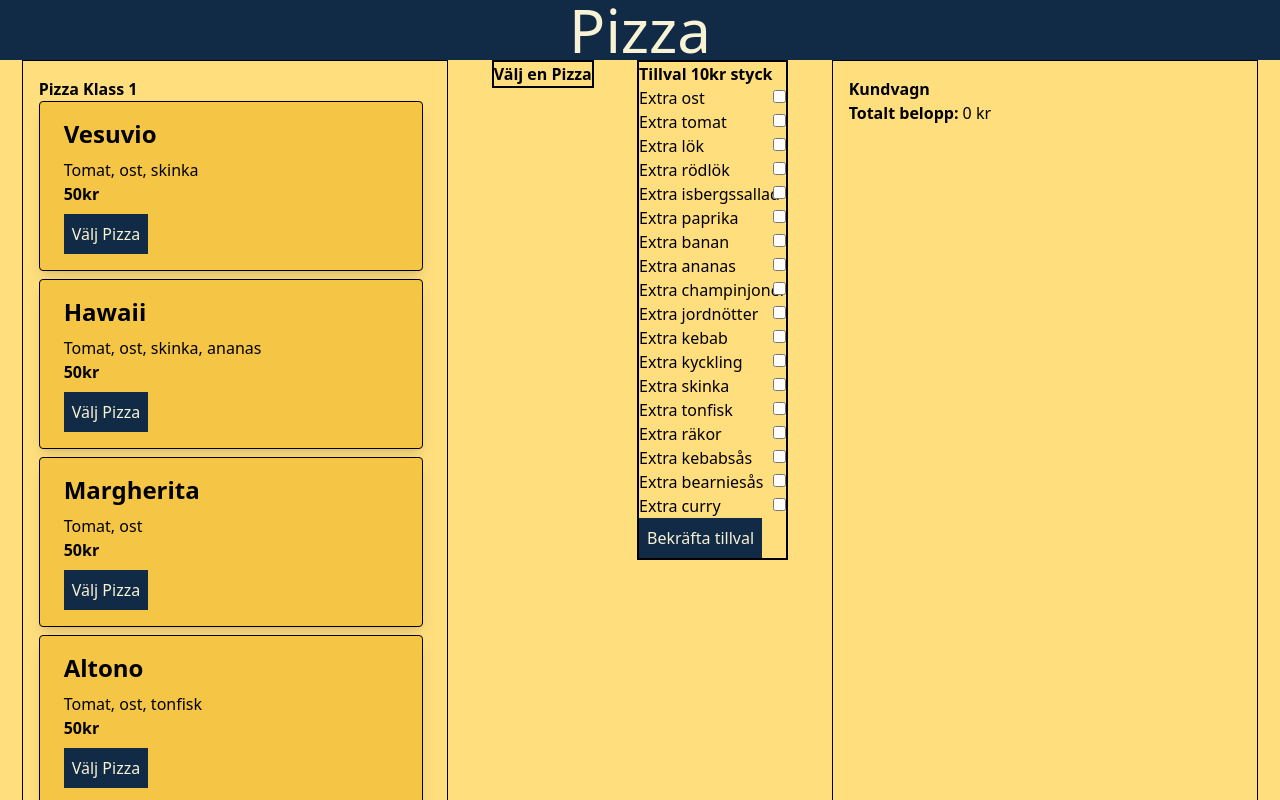
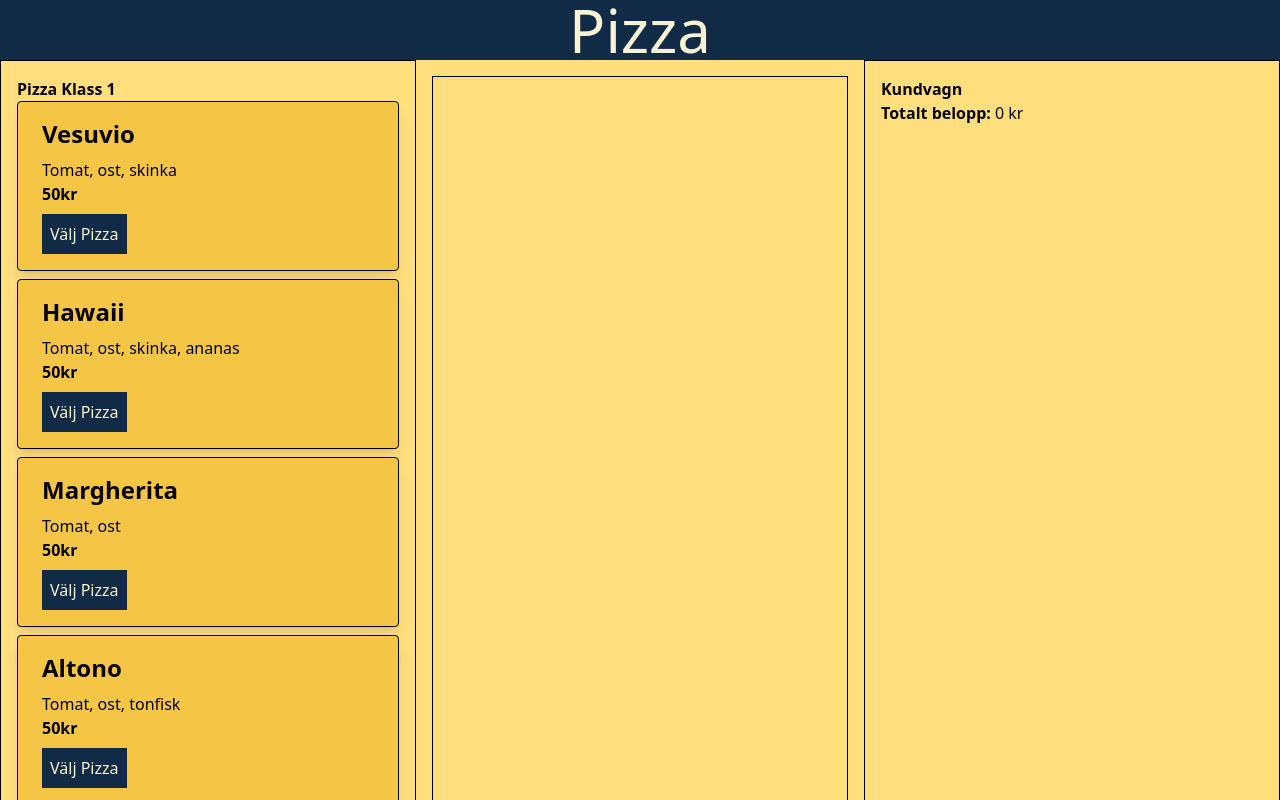
Before and after one commit to biggieliten/PizzaCalculator, a React (Vite) app: page / in a window 1280 px wide. Shown: the top 800 px of the page. Built offline with nearby package versions, Linux system fonts and the light colour scheme.

Commit message:
styling some more talwind

```diff
--- a/src/Components/ChosenProduct/ChosenProduct.tsx
+++ b/src/Components/ChosenProduct/ChosenProduct.tsx
@@ -69,11 +69,17 @@
 
   return (
     <>
+      <div className="flex flex-col justify-center items-center m-4 w-1/3 p-4 border border-gray-200">
         <div className="flex flex-col border-solid border-2 border-sky-500 size-fit">
-        <h1 className="font-bold">Välj en Pizza</h1>
-        <h2>{currentPizza?.name}</h2>
-        {/* <Button ButtonClick={() => deletePizza(pizza.id)} ButtonTitle="Delete" /> */}
+          <h1 className="font-bold px-6 py-4">Välj en Pizza</h1>
         </div>
+        {currentPizza && (
+          <div className=" max-w-sm rounded overflow-hidden shadow-lg bg-darkyellow border mb-2">
+            <div className="px-6 py-4">
+              <div className="font-bold text-2xl mb-2">{currentPizza.name}</div>
+            </div>
+          </div>
+        )}
         <div className="flex flex-col border-solid border-2 border-sky-500 size-fit">
           <h1 className="font-bold">Tillval 10kr styck</h1>
 
@@ -94,6 +100,7 @@
             </div>
           ))}
           <Button ButtonClick={AddPizzaToCart} ButtonTitle="Bekräfta tillval" />
+        </div>
       </div>
     </>
   );
```
Also changed, not shown: src/Components/Cards/PizzaCard.tsx (+18 -5 lines). Lines whose indentation alone changed are shown as unchanged.
